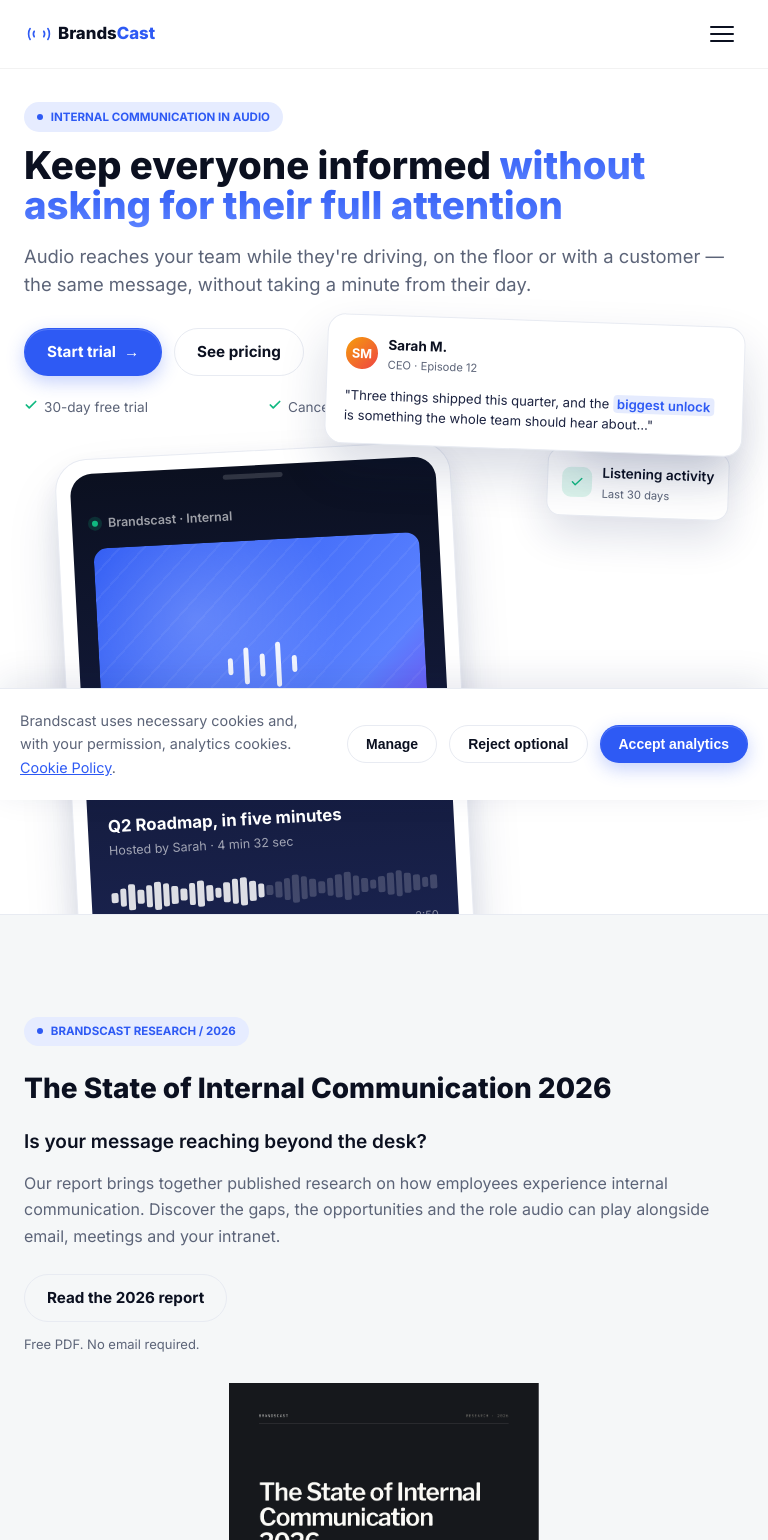
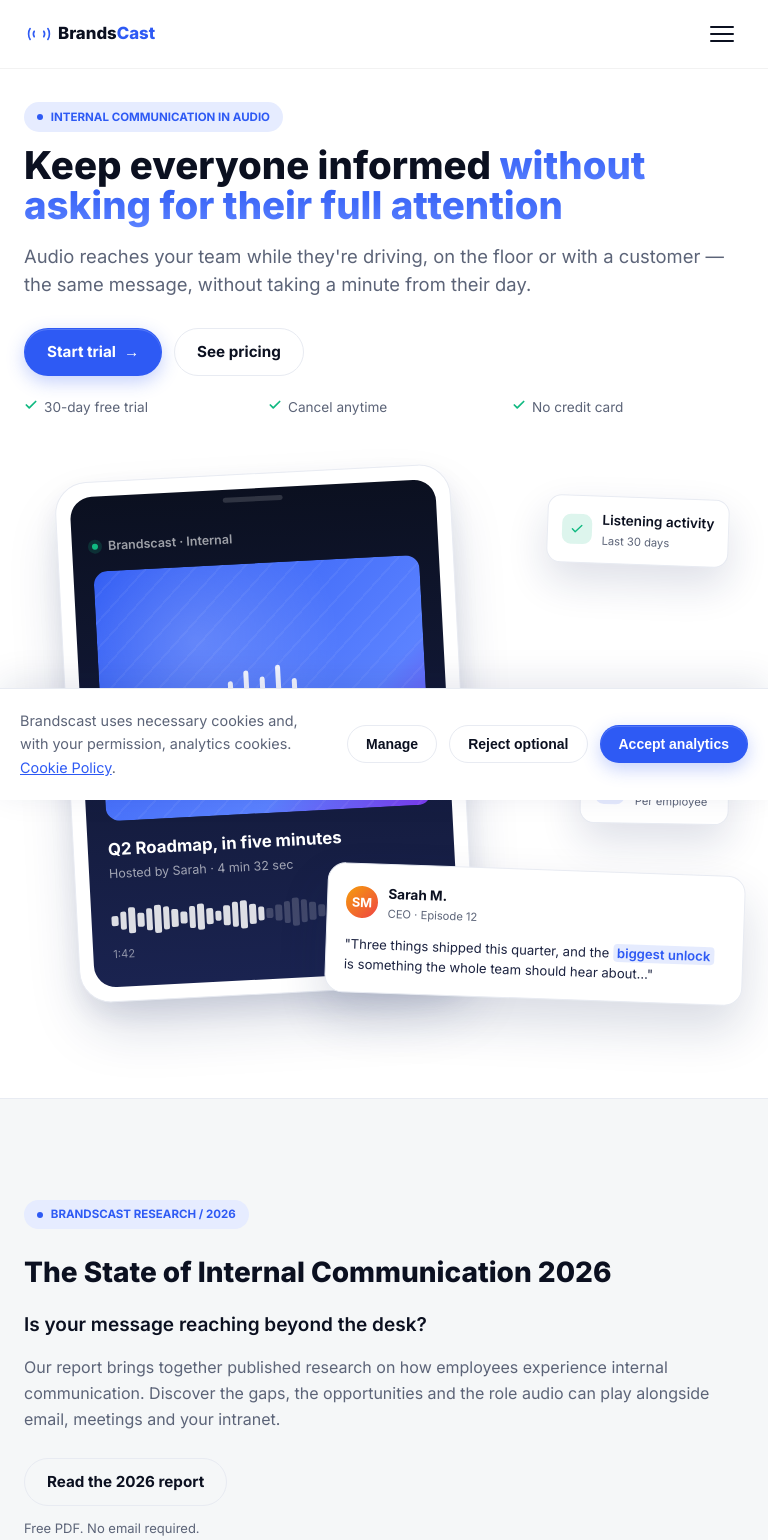
Before and after one commit to polrodriguezriu/brandscastweb, a Next.js app: page / in a window 768 px wide. Shown: the top 1540 px of the page. Built offline with nearby package versions, Linux system fonts and the light colour scheme.

Commit message:
fix: keep homepage hero mockup within iPad layout (#72)

```diff
--- a/src/styles/globals.css
+++ b/src/styles/globals.css
@@ -1946,6 +1946,10 @@ details p {
 }
 /* Tablet: 2-up card grids read better than a single stacked column. */
 @media (min-width: 641px) and (max-width: 980px) {
+  /* Give the absolutely positioned mockup cards a definite containing height. */
+  .hero-visual {
+    height: clamp(560px, 76vw, 680px);
+  }
   .principles,
   .icon-cards {
     grid-template-columns: repeat(2, minmax(0, 1fr));
```
